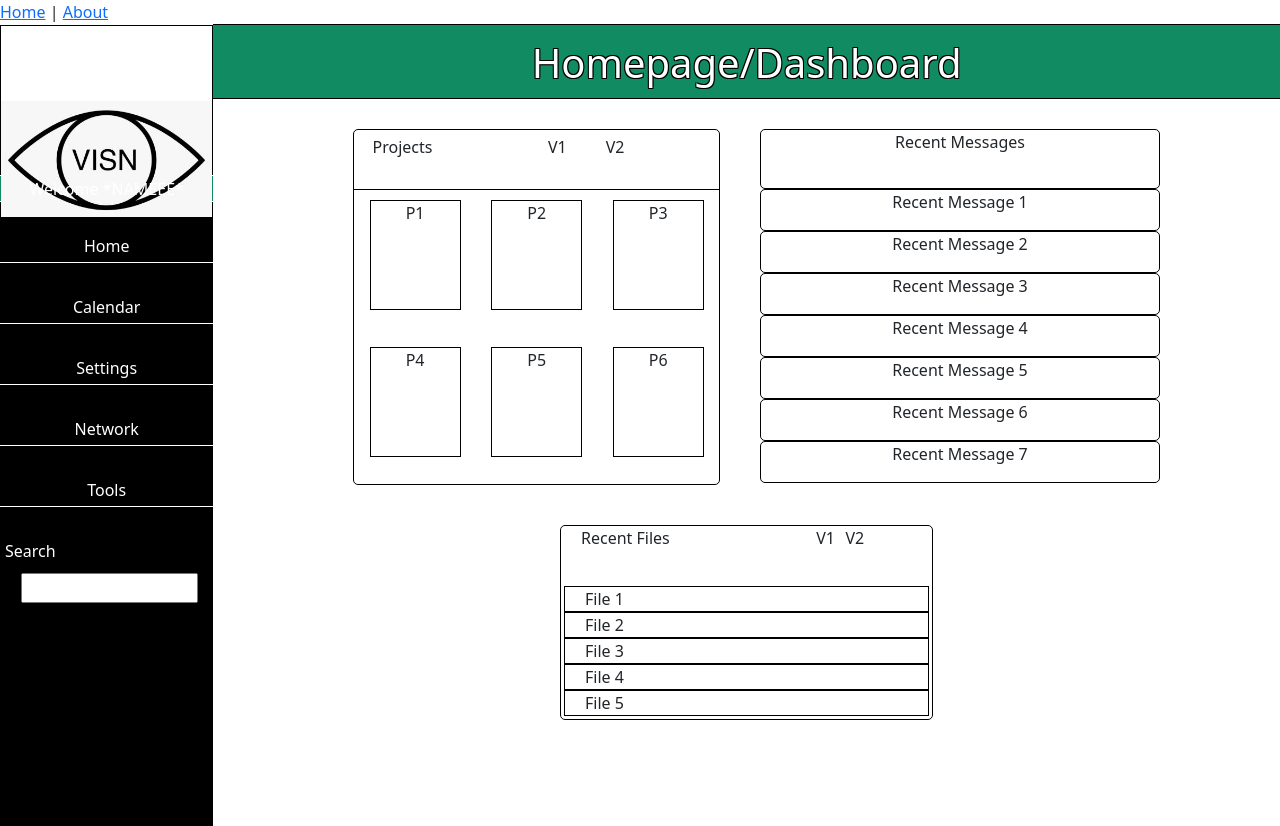
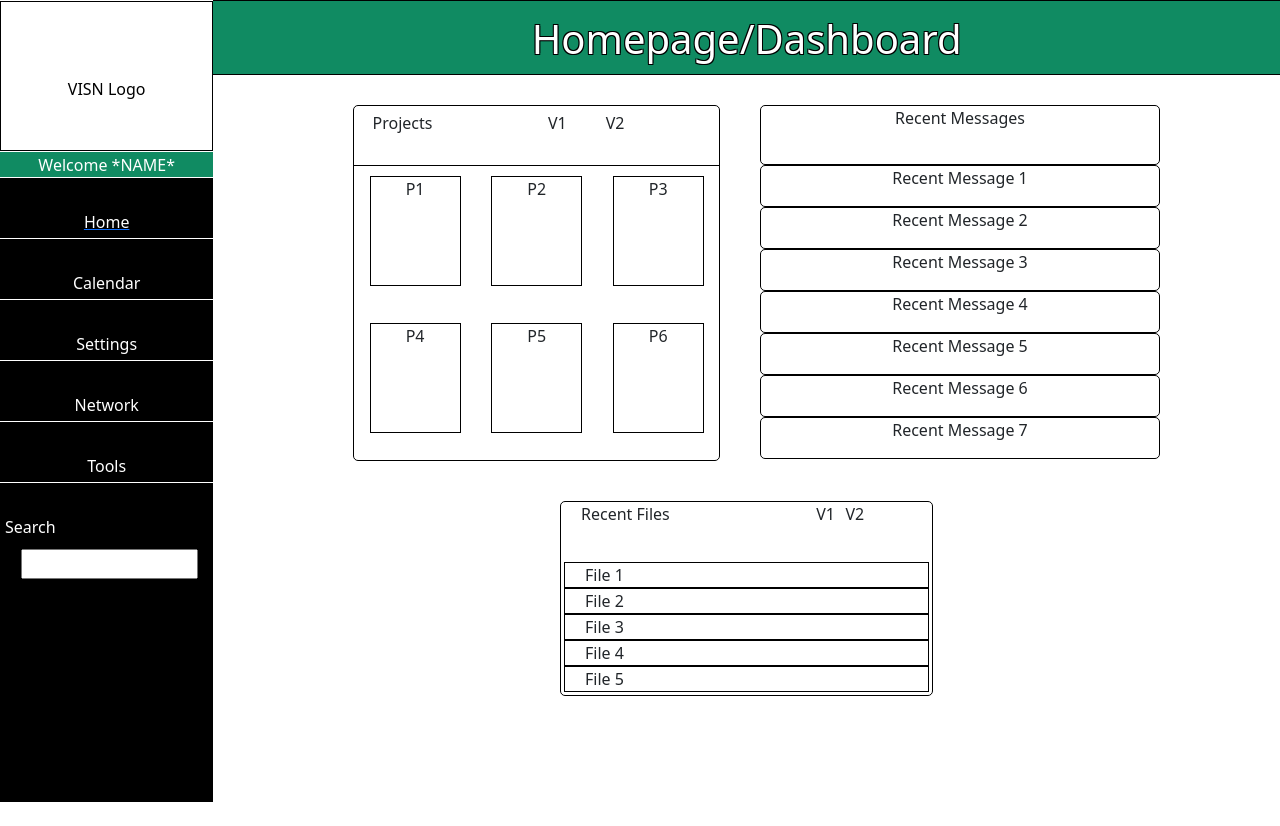
Before and after one commit to aVISN/CS425_F21, a Django app: page /dashboard/ in a window 1280 px wide. After the commit the page ends 802 px from the top, so only its background shows below. Run offline with Django 3.2, Linux system fonts and the light colour scheme.

Commit message:
got login first and  home to go to dashboard (new base)

```diff
--- a/srv/apps/visn/pages/templates/base.html
+++ b/srv/apps/visn/pages/templates/base.html
@@ -15,7 +15,7 @@
 
 <header>
 
-  <a href="{% url 'home' %}">Home</a> | <a href="{% url 'about' %}">About</a>
+  <a href="{% url 'dashboard' %}">Home</a> | <a href="{% url 'about' %}">About</a>
 
 </header>
 
--- a/srv/apps/visn/pages/templates/dashboard.html
+++ b/srv/apps/visn/pages/templates/dashboard.html
@@ -1,15 +1,22 @@
-{% extends 'base.html' %}
 {% load static %}
 
-<!--<link href="home-style.css" rel="stylesheet">-->
-
-{% block content %}
+<!DOCTYPE html>
+<html lang="en">
+<head>
+    <meta charset="UTF-8">
+    <meta http-equiv="X-UA-Compatible" content="IE=edge">
+    <meta name="viewport" content="width=device-width, initial-scale=1.0">
+    <title>Document</title>
+<!-- Bootstrap CSS -->
+<link href="https://cdn.jsdelivr.net/npm/bootstrap@5.0.2/dist/css/bootstrap.min.css" rel="stylesheet" integrity="sha384-EVSTQN3/azprG1Anm3QDgpJLIm9Nao0Yz1ztcQTwFspd3yD65VohhpuuCOmLASjC" crossorigin="anonymous">
+<link href="{% static 'home-style.css' %}" rel="stylesheet"/>
+</head>
 <body>
     <div id="main-content" class="row gx-0">
         <div id="icons" class="col-md-2">
-            <div id="logo" class="icons row align-item-center gx-0"><img src="{% static 'Logo_Rev1.png' %}" /></div>
-            <div id="U-name" class="icons row gx-0">Welcome *NAMEEE*</div>
-            <div class="icons row gx-0">Home</div>
+            <div id="logo" class="icons row align-item-center gx-0">VISN Logo</div>
+            <div id="U-name" class="icons row gx-0">Welcome *NAME*</div>
+            <a href="{% url 'dashboard' %}"><div class="icons row gx-0">Home</div></a>
             <div class="icons row gx-0">Calendar</div>
             <div class="icons row gx-0">Settings</div>
             <div class="icons row gx-0">Network</div>
@@ -17,6 +24,9 @@
             <div id="search" class="icons row gx-0">Search <input></input></div>
         </div>
         <div id="recent-views" class="col-md-10">
+
+            {% block content %}
+
             <div id="header">
                 <div id="title" class="row gx-0">
                     <h1>Homepage/Dashboard</h1>
@@ -86,9 +96,13 @@
                 </div>
             </div>
 
+            {% endblock content %}
+
         </div>
     </div>
     <div id="footer" class="row"></div>
 
+    <!-- JavaScript Bundle with Popper -->
+    <script src="https://cdn.jsdelivr.net/npm/bootstrap@5.0.2/dist/js/bootstrap.bundle.min.js" integrity="sha384-MrcW6ZMFYlzcLA8Nl+NtUVF0sA7MsXsP1UyJoMp4YLEuNSfAP+JcXn/tWtIaxVXM" crossorigin="anonymous"></script>
 </body>
-{% endblock content %}
+</html>
--- a/srv/apps/visn/pages/urls.py
+++ b/srv/apps/visn/pages/urls.py
@@ -3,7 +3,7 @@ from .views import LoginPageView, HomePageView, AboutPageView, RegisterView, Das
 
 urlpatterns = [
     path('', LoginPageView.as_view(), name='home'),
-    path('', HomePageView.as_view(), name='home'),
+#   path('', HomePageView.as_view(), name='home'),
     path('', include('django.contrib.auth.urls')),
     path('about/', AboutPageView.as_view(), name='about'),
     path('register/', RegisterView.as_view(), name='register'),
```
